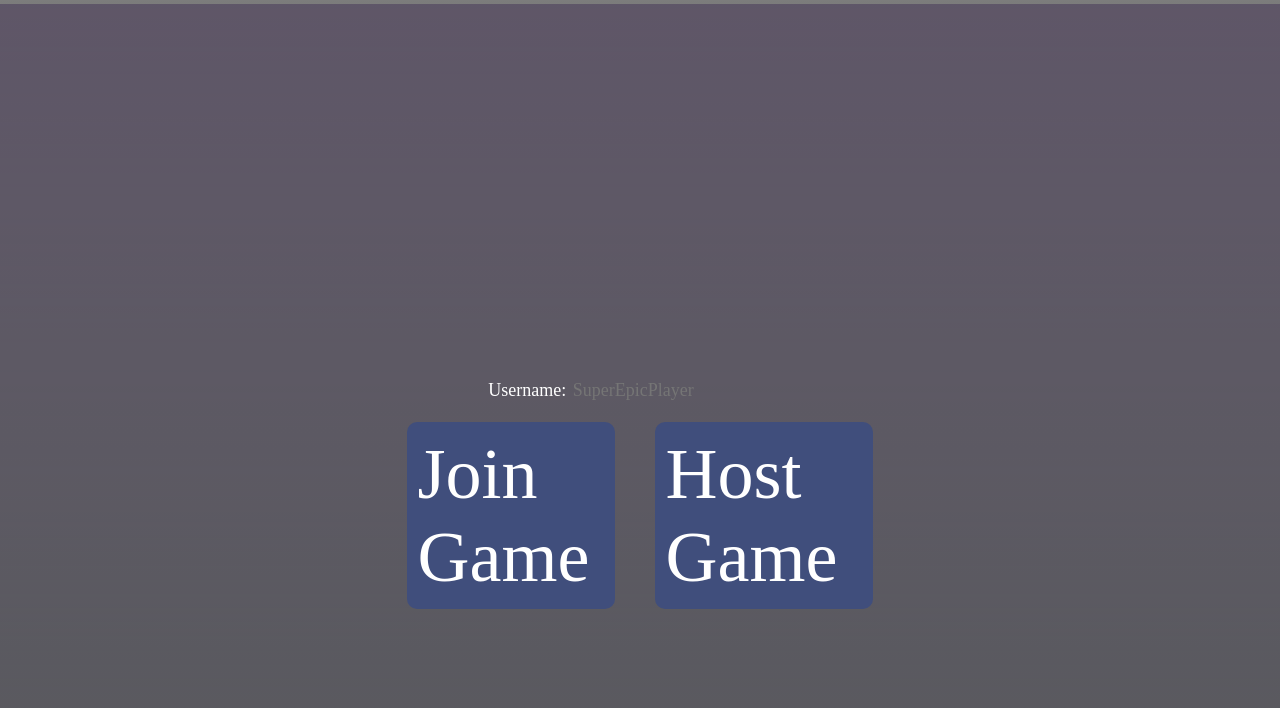
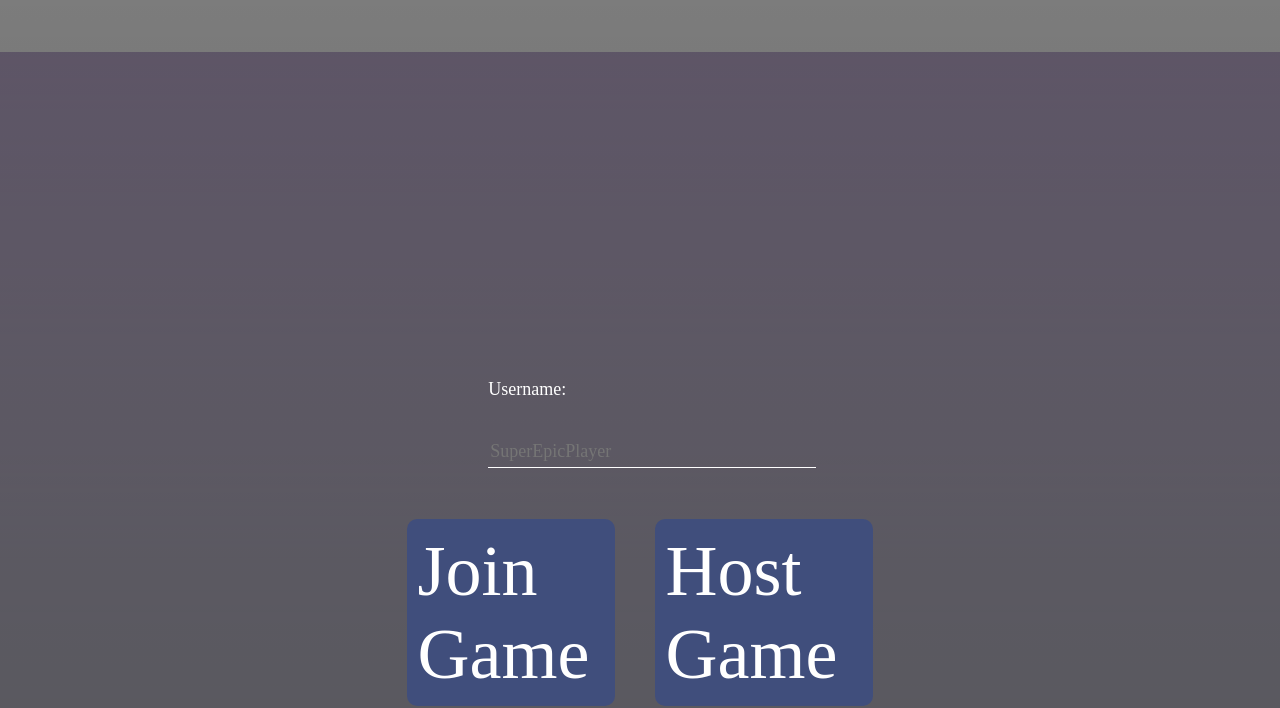
Before and after one commit to DenizCiger/Pugnators, a PHP site: page /home.html in a window 1280 px wide. Shown: the part 104-812 px from the top of the page. Run offline with PHP 8.4, Linux system fonts and the light colour scheme.

Commit message:
Add some styling to Username field

```diff
--- a/Webpage/style.css
+++ b/Webpage/style.css
@@ -132,9 +132,18 @@
   background-color:rgb(57, 107, 127);
 }
 
-input{
+form input{
+  width: 90%;
+  border: none;
+  outline: none;
   background: transparent;
-  border: none;
+  color: #fff;
+
+  margin: 31px auto;
+  width: 80%;
+  border-bottom: 1px solid #fff;
+  padding-top: 10px;
+  padding-bottom: 5px;
 }
 
 /* How to play */
```
